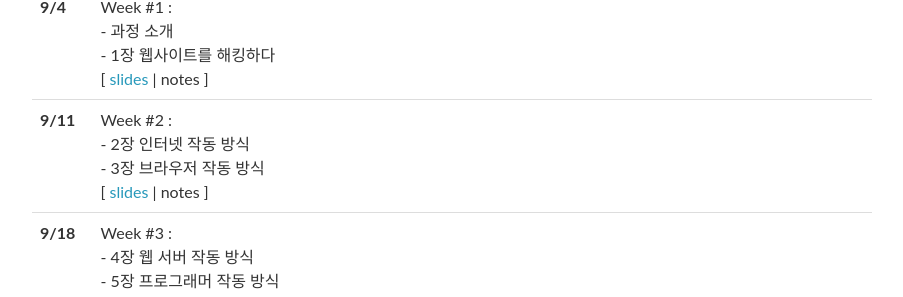
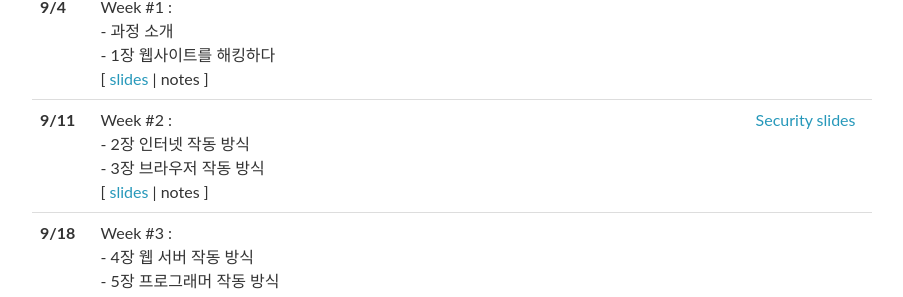
Before and after one commit to 2023-aaronkr/dju-sec, a Jekyll site: the page built from _pages/lectures.md, in a window 1280 px wide and 900 px high. Shown: the part 227-524 px from the top of the window, without its empty margins (188-1091 px from the left). Built offline with Jekyll 4.4.1, drawn with Linux system fonts in a browser that asks for light colours; nearby versions of some CDN libraries; comment, search, counter and statistics services are not loaded.

Commit message:
Update lectures.yml

```diff
--- a/_data/lectures.yml
+++ b/_data/lectures.yml
@@ -14,7 +14,8 @@
     - 3장 브라우저 작동 방식
   slides: "https://docs.google.com/presentation/d/1ZfXCRp8I9h6aS6FBCTm3Do6GxtHFwg88MA7DaoSbMq8/edit?usp=sharing"
   readings:
-  logistics:
+  logistics: >
+    <a href="https://docs.google.com/presentation/d/1fTqB2UHtMtZgWq15BzmCbQDHOZqCfLyQUR02mwoGSo4/edit?usp=sharing">Security slides</a>
 
 - date: 9/18
   week: 3
```
